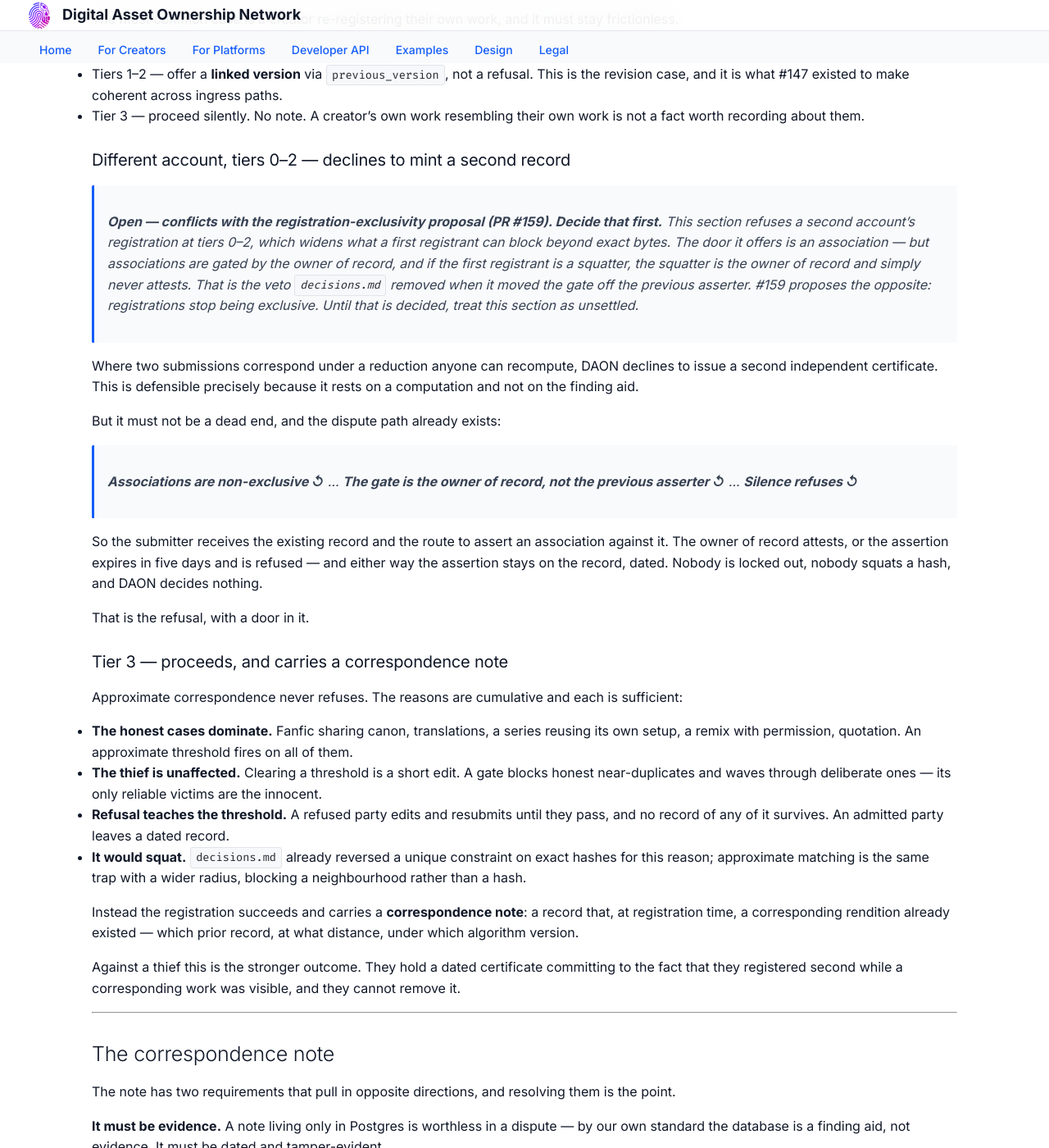
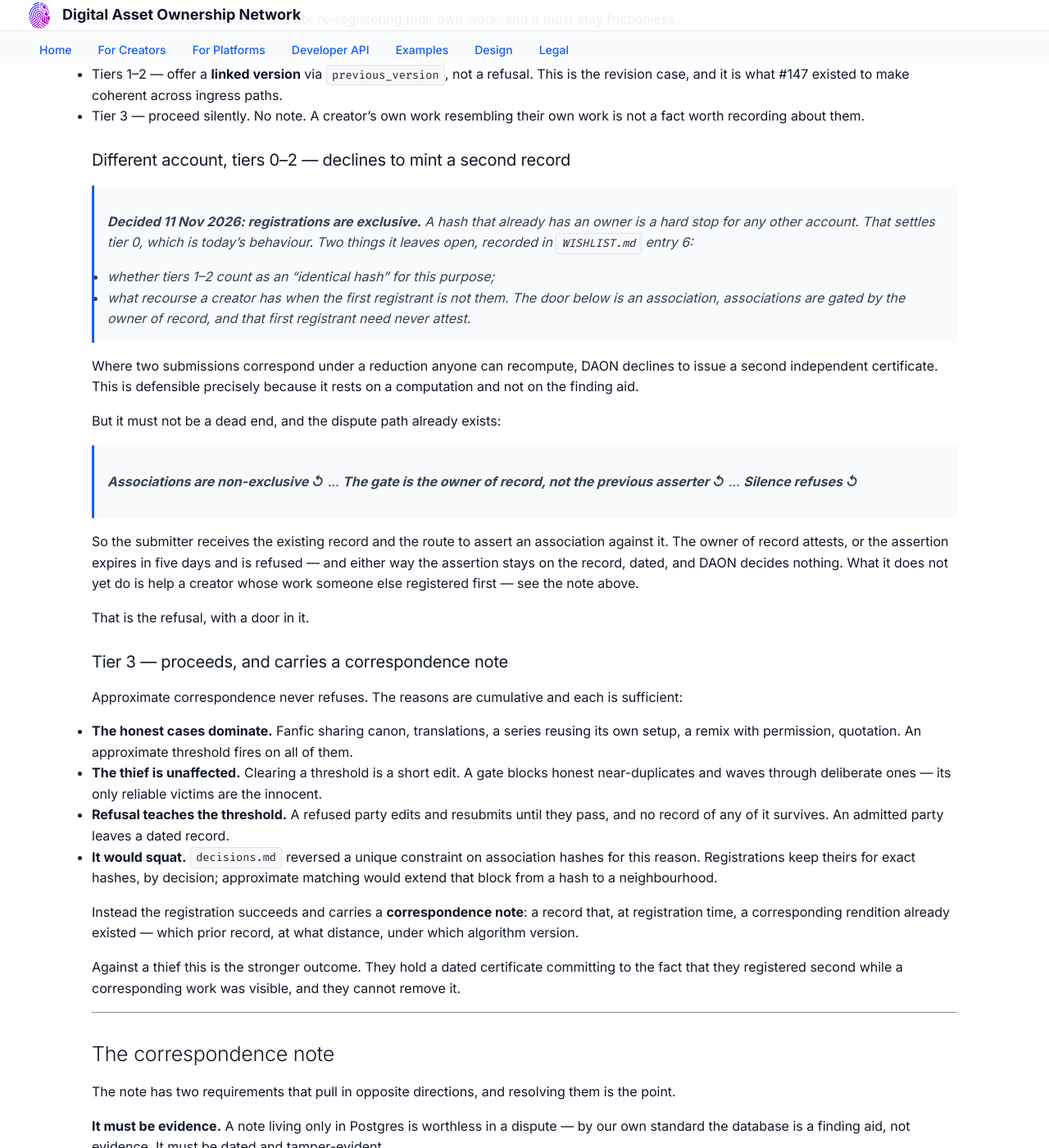
Before and after one commit to daon-network/daon, a Jekyll site: the page built from docs/design/perceptual-identity.md, in a window 1280 px wide and 1400 px high, scrolled down 9557 px. Shown: the whole window at 82% size. Built offline with Jekyll 4.4.1, drawn with Linux system fonts in a browser that asks for light colours; some of the changed text lies outside the part shown.

Commit message:
docs(design): registration exclusivity is decided; update the refusal notes
Tier 0 is settled: an owned hash is a hard stop. Replaces the open conflict
note, corrects "nobody is locked out" (a first registrant who is not the
creator can lock them out, and recourse is open), and narrows build step 5 to
the remaining question of tiers 1-2.

Co-Authored-By: Claude Opus 5.5 <noreply@anthropic.com>

```diff
--- a/docs/design/perceptual-identity.md
+++ b/docs/design/perceptual-identity.md
@@ -437,13 +437,13 @@ The most common case is a creator re-registering their own work, and it must sta
 
 ### Different account, tiers 0–2 — declines to mint a second record
 
-> **Open — conflicts with the registration-exclusivity proposal (PR #159). Decide that first.**
-> This section refuses a second account's registration at tiers 0–2, which *widens* what a first
-> registrant can block beyond exact bytes. The door it offers is an association — but associations
-> are gated by the owner of record, and if the first registrant is a squatter, the squatter *is* the
-> owner of record and simply never attests. That is the veto `decisions.md` removed when it moved
-> the gate off the previous asserter. #159 proposes the opposite: registrations stop being
-> exclusive. Until that is decided, treat this section as unsettled.
+> **Decided 11 Nov 2026: registrations are exclusive.** A hash that already has an owner is a hard
+> stop for any other account. That settles tier 0, which is today's behaviour. Two things it
+> leaves open, recorded in `WISHLIST.md` entry 6:
+> - whether tiers 1–2 count as an "identical hash" for this purpose;
+> - what recourse a creator has when the first registrant is not them. The door below is an
+>   association, associations are gated by the owner of record, and that first registrant need never
+>   attest.
 
 Where two submissions correspond under a reduction anyone can recompute, DAON declines to issue a
 second independent certificate. This is defensible precisely because it rests on a computation and
@@ -456,8 +456,8 @@ But it must not be a dead end, and the dispute path already exists:
 
 So the submitter receives the existing record and the route to assert an association against it.
 The owner of record attests, or the assertion expires in five days and is refused — and either way
-the assertion stays on the record, dated. Nobody is locked out, nobody squats a hash, and DAON
-decides nothing.
+the assertion stays on the record, dated, and DAON decides nothing. What it does not yet do is
+help a creator whose work someone else registered first — see the note above.
 
 That is the refusal, with a door in it.
 
@@ -471,9 +471,9 @@ Approximate correspondence never refuses. The reasons are cumulative and each is
   near-duplicates and waves through deliberate ones — its only reliable victims are the innocent.
 - **Refusal teaches the threshold.** A refused party edits and resubmits until they pass, and no
   record of any of it survives. An admitted party leaves a dated record.
-- **It would squat.** `decisions.md` already reversed a unique constraint on exact hashes for this
-  reason; approximate matching is the same trap with a wider radius, blocking a neighbourhood
-  rather than a hash.
+- **It would squat.** `decisions.md` reversed a unique constraint on association hashes for this
+  reason. Registrations keep theirs for exact hashes, by decision; approximate matching would
+  extend that block from a hash to a neighbourhood.
 
 Instead the registration succeeds and carries a **correspondence note**: a record that, at
 registration time, a corresponding rendition already existed — which prior record, at what
@@ -663,7 +663,7 @@ Tiled renditions compose through the existing `content_commit_parts`. No new tre
 | **False rendition** — pair a rendition with a work it did not come from | B0 makes it dated; B1 exposes it on disclosure | Undetected until challenged. B2 closes it. |
 | **Corpus reconstruction** — harvest renditions to rebuild works | Renditions are never published; only their commitments are | A disclosed rendition leaks 1 KiB to that counterparty, by the holder's choice |
 | **Note as scarlet letter** — mine correspondence notes for guilt | Only a fixed-width commitment is public, present on every record whether or not a note exists | Requires the empty-commitment rule to be enforced, not documented |
-| **Refusal as denial-of-service** — register first to block a creator | Refusal is confined to tiers 0–2 and routes to the association path rather than terminating | **Unresolved.** If the first registrant is the squatter, they are the owner of record who must attest, so the association expires and the creator stays blocked. See the open note under *Refusal*. |
+| **Refusal as denial-of-service** — register first to block a creator | Refusal is confined to tiers 0–2 and routes to the association path rather than terminating | **Unresolved.** Exclusivity is decided, so the first registrant holds the hash; if that is not the creator, they are the owner of record who must attest, the association expires, and the creator stays blocked. Recourse is open — `WISHLIST.md` entry 6. |
 | **False identifier** — claim an identifier belonging to someone else's work | Dated and refutable on disclosure; the ledger never asserted it was checked | Real. A false claim is evidence against the claimant, not something prevented. |
 | **Determinism drift** — two implementations disagree on `R` | Pinned filters, published cross-language vectors | The most likely real failure. Vectors are mandatory. |
 
@@ -750,8 +750,9 @@ Tiled renditions compose through the existing `content_commit_parts`. No new tre
    is pinned today. If determinism fails, it fails here, cheaply.
 4. **Anchor the ISCC rendition** — `iscc:image-norm:v1`, and the Chromaprint vector for audio.
    Tier 2, opt-in. In parallel, draft the IEP pinning ISCC's pre-processing.
-5. **Refusal at tiers 0–2**, routed to the existing association path. *Blocked on the
-   registration-exclusivity decision (PR #159) — see the open note under* Refusal.
+5. **Refusal at tiers 0–2**, routed to the existing association path. Tier 0 is decided and
+   shipped. *Tiers 1–2 wait on whether they count as an identical hash — see the note under*
+   Refusal.
 6. **Tiled renditions for crop resistance.**
 7. **Only then:** an off-chain tier-3 index — opt-in, replaceable, rendering candidates rather than
    verdicts — and with it the correspondence note and `0x06`, which have nothing to record until
```
